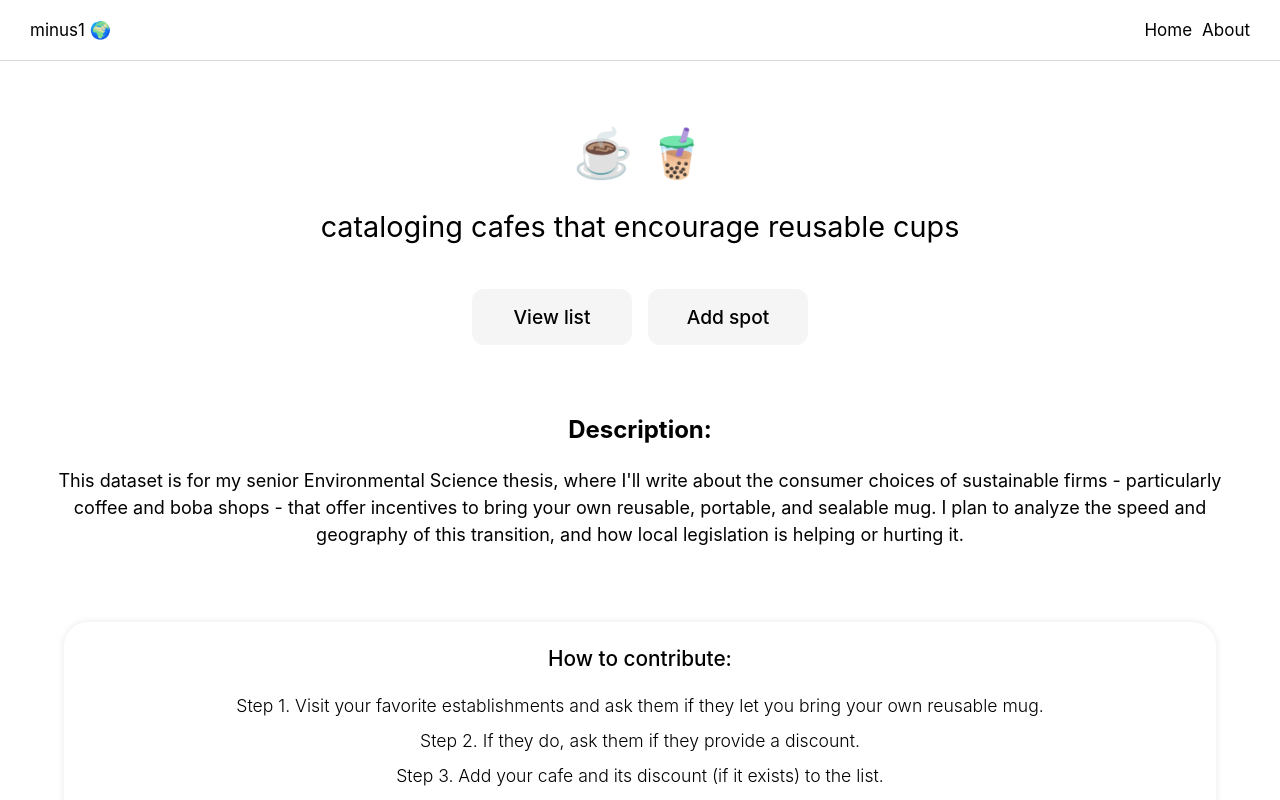
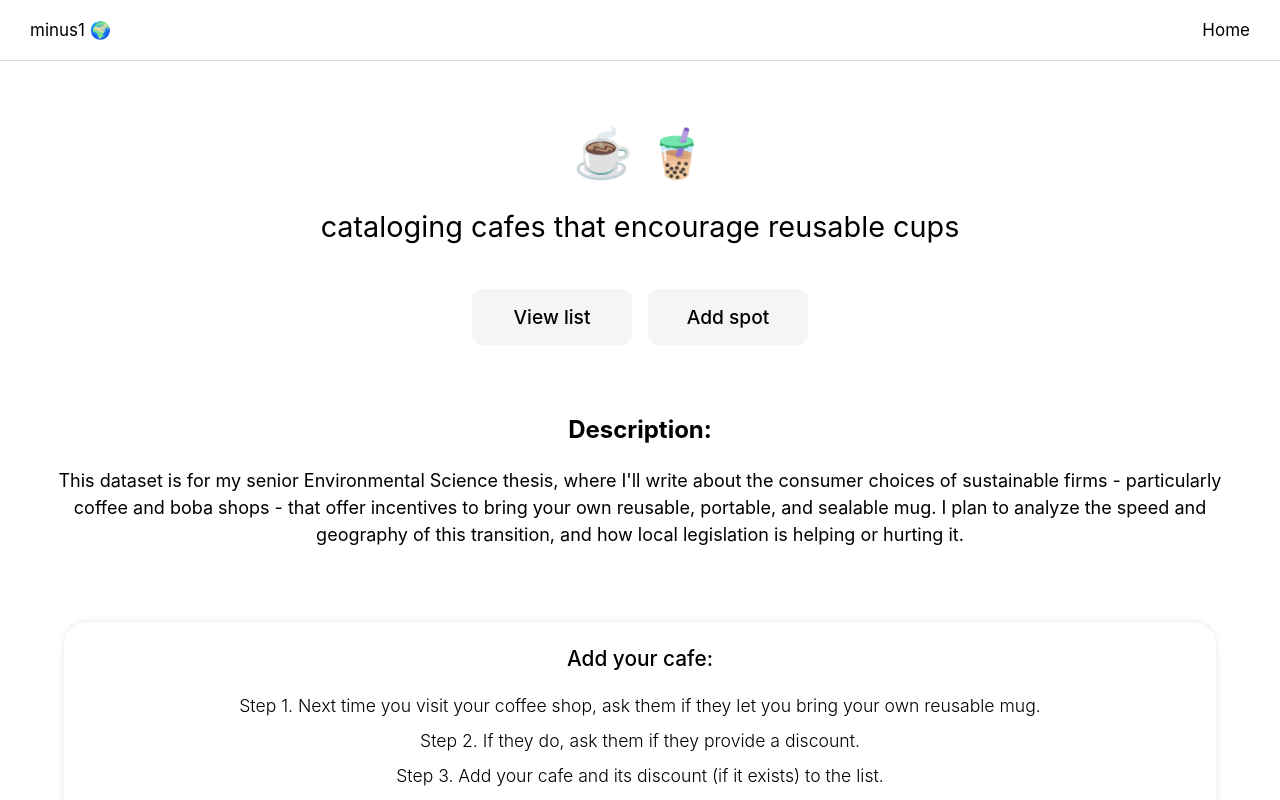
Before and after one commit to akshaypeco/coffeecups, a Next.js app: page / in a window 1280 px wide. Shown: the top 800 px of the page. Built offline with nearby package versions, Linux system fonts and the light colour scheme.

Commit message:
fourth commit

```diff
--- a/comps/Navbar.js
+++ b/comps/Navbar.js
@@ -13,9 +13,6 @@ const Navbar = () => {
         <Link href={"/"}>
           <a>Home</a>
         </Link>
-        <Link href={"/issue"}>
-          <a>About</a>
-        </Link>
       </div>
     </nav>
   );
--- a/pages/index.js
+++ b/pages/index.js
@@ -47,11 +47,11 @@ export default function Home() {
       </div>
       <div className={styles.card1}>
         <h5 style={{ margin: 0, padding: 0, marginTop: -8, marginBottom: 10 }}>
-          How to contribute:
+          Add your cafe:
         </h5>
         <p>
-          Step 1. Visit your favorite establishments and ask them if they let
-          you bring your own reusable mug.
+          Step 1. Next time you visit your coffee shop, ask them if they let you
+          bring your own reusable mug.
         </p>
         <p>Step 2. If they do, ask them if they provide a discount.</p>
         <p>
```
